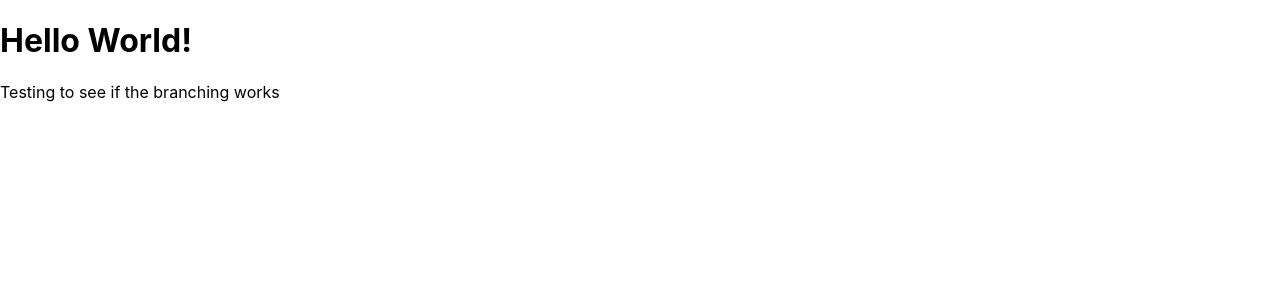
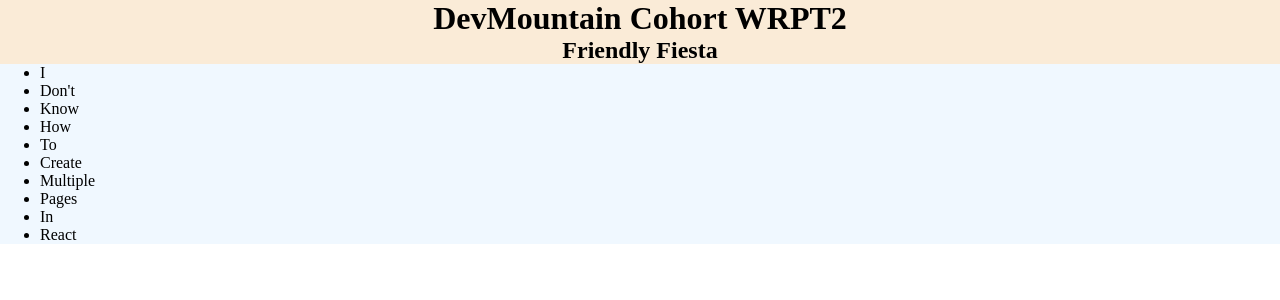
Before and after one commit to WRPT2/friendly-fiesta, a React (Create React App) app: page / in a window 1280 px wide. Shown: the top 300 px of the page. Built offline with nearby package versions, Linux system fonts and the light colour scheme; the HTML template or start-up script is replaced by a standard one.

Commit message:
started working on the homepage

```diff
--- /dev/null
+++ b/src/App.css
@@ -0,0 +1,14 @@
+header {
+  background-color: antiquewhite;
+  display: flex;
+  align-items: center;
+  flex-direction: column;
+}
+
+nav {
+  background-color: aliceblue;
+}
+
+ul {
+  padding-left: 40px;
+}
--- a/src/App.js
+++ b/src/App.js
@@ -1,12 +1,15 @@
 import React, { Component } from 'react';
+import './App.css';
+import Header from './components/Header';
+import NavBar from './components/NavBar';
 
 export default class App extends Component {
   render() {
     return (
-      <div>
-        <h1>Hello World!</h1>
-        <p>Testing to see if the branching works</p>
-      </div>
+      <>
+        <Header />
+        <NavBar />
+      </>
     );
   }
 }
--- /dev/null
+++ b/src/components/Header.js
@@ -0,0 +1,12 @@
+import React, { Component } from 'react';
+
+export default class header extends Component {
+  render() {
+    return (
+      <header>
+        <h1>DevMountain Cohort WRPT2</h1>
+        <h2>Friendly Fiesta</h2>
+      </header>
+    );
+  }
+}
--- /dev/null
+++ b/src/components/NavBar.js
@@ -0,0 +1,22 @@
+import React, { Component } from 'react';
+
+export default class NavBar extends Component {
+  render() {
+    return (
+      <nav>
+        <ul>
+          <li>I</li>
+          <li>Don't</li>
+          <li>Know</li>
+          <li>How</li>
+          <li>To</li>
+          <li>Create</li>
+          <li>Multiple</li>
+          <li>Pages</li>
+          <li>In</li>
+          <li>React</li>
+        </ul>
+      </nav>
+    );
+  }
+}
--- a/src/index.css
+++ b/src/index.css
@@ -1,13 +1,12 @@
+* {
+  box-sizing: border-box;
+  margin: 0;
+  padding: 0;
+}
+
 body {
   margin: 0;
-  font-family: -apple-system, BlinkMacSystemFont, 'Segoe UI', 'Roboto', 'Oxygen',
-    'Ubuntu', 'Cantarell', 'Fira Sans', 'Droid Sans', 'Helvetica Neue',
-    sans-serif;
-  -webkit-font-smoothing: antialiased;
-  -moz-osx-font-smoothing: grayscale;
+  padding: 0;
+  font-family: 'Permanent Marker', cursive;
+  color: black;
 }
-
-code {
-  font-family: source-code-pro, Menlo, Monaco, Consolas, 'Courier New',
-    monospace;
-}
```
